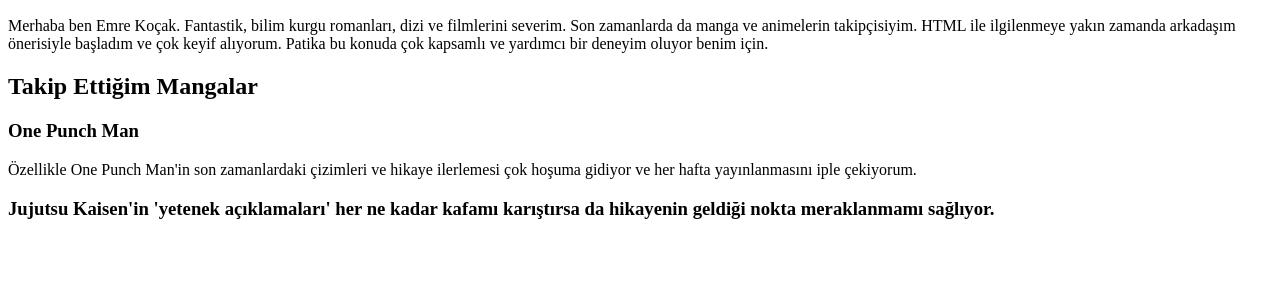
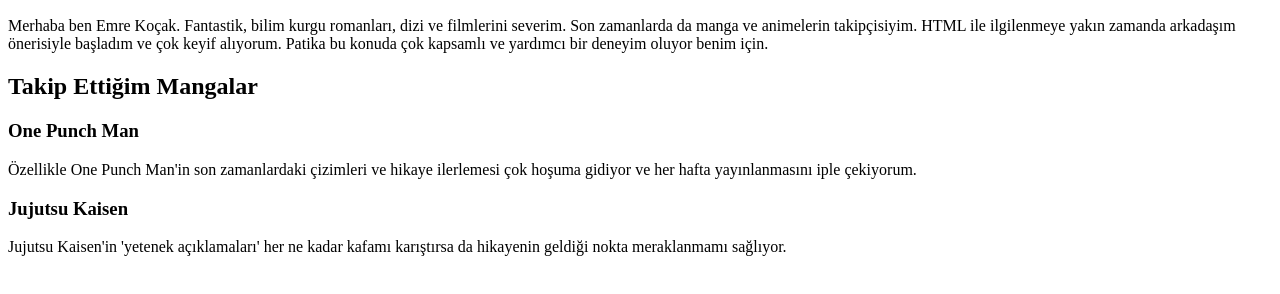
Before and after one commit to doctorseo1/htmlodev, a plain HTML site: page index.html in a window 1280 px wide. Shown: the part 96-390 px from the top of the page. Drawn offline with Linux system fonts and the light colour scheme.

Commit message:
change index

```diff
--- a/index.html
+++ b/index.html
@@ -8,7 +8,8 @@
 <h2>Takip Ettiğim Mangalar</h2>
 <h3>One Punch Man</h3>
 <p>Özellikle One Punch Man'in son zamanlardaki çizimleri ve hikaye ilerlemesi çok hoşuma gidiyor ve her hafta yayınlanmasını iple çekiyorum.
-<h3>Jujutsu Kaisen'in 'yetenek açıklamaları' her ne kadar kafamı karıştırsa da hikayenin geldiği nokta meraklanmamı sağlıyor.</h3>
+    <h3>Jujutsu Kaisen</h3>
+<p>Jujutsu Kaisen'in 'yetenek açıklamaları' her ne kadar kafamı karıştırsa da hikayenin geldiği nokta meraklanmamı sağlıyor.</p>
 </p>
 
 <!-- İlgilendiklerim end -->
```
